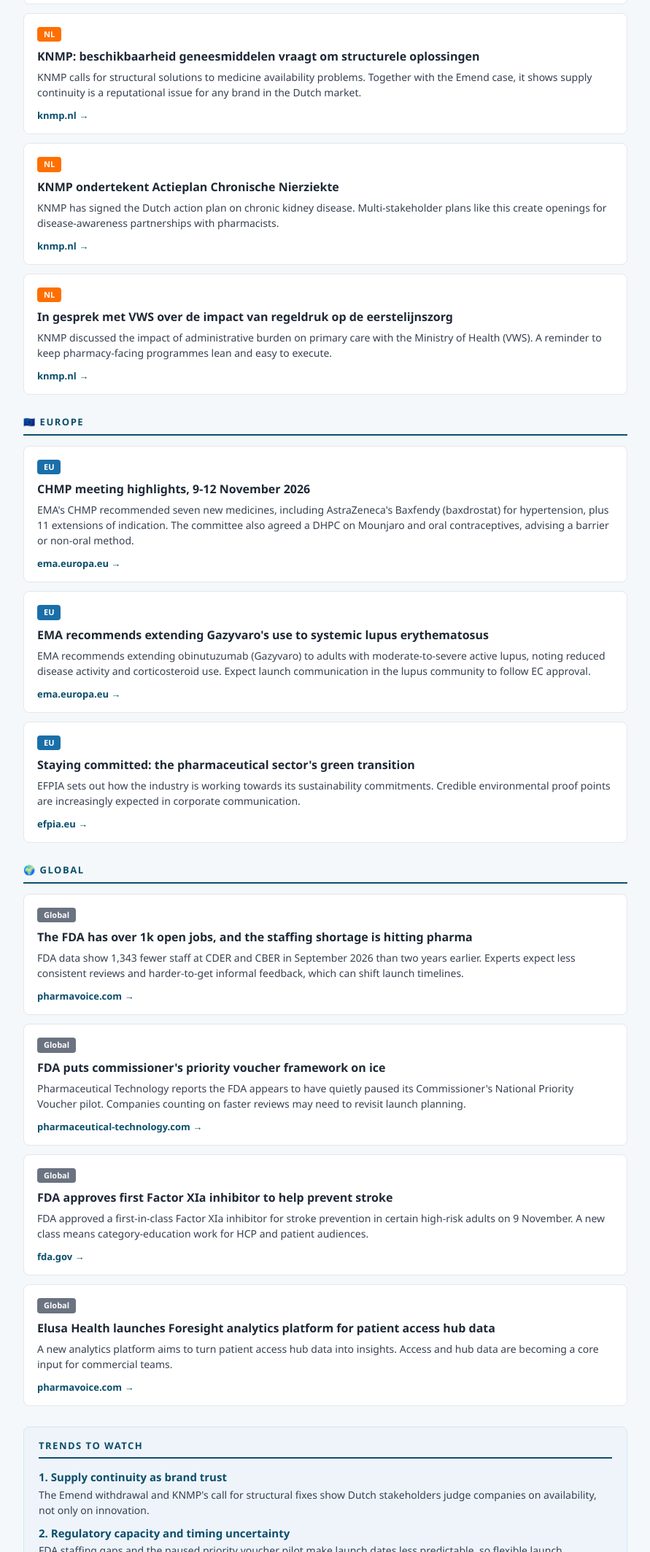
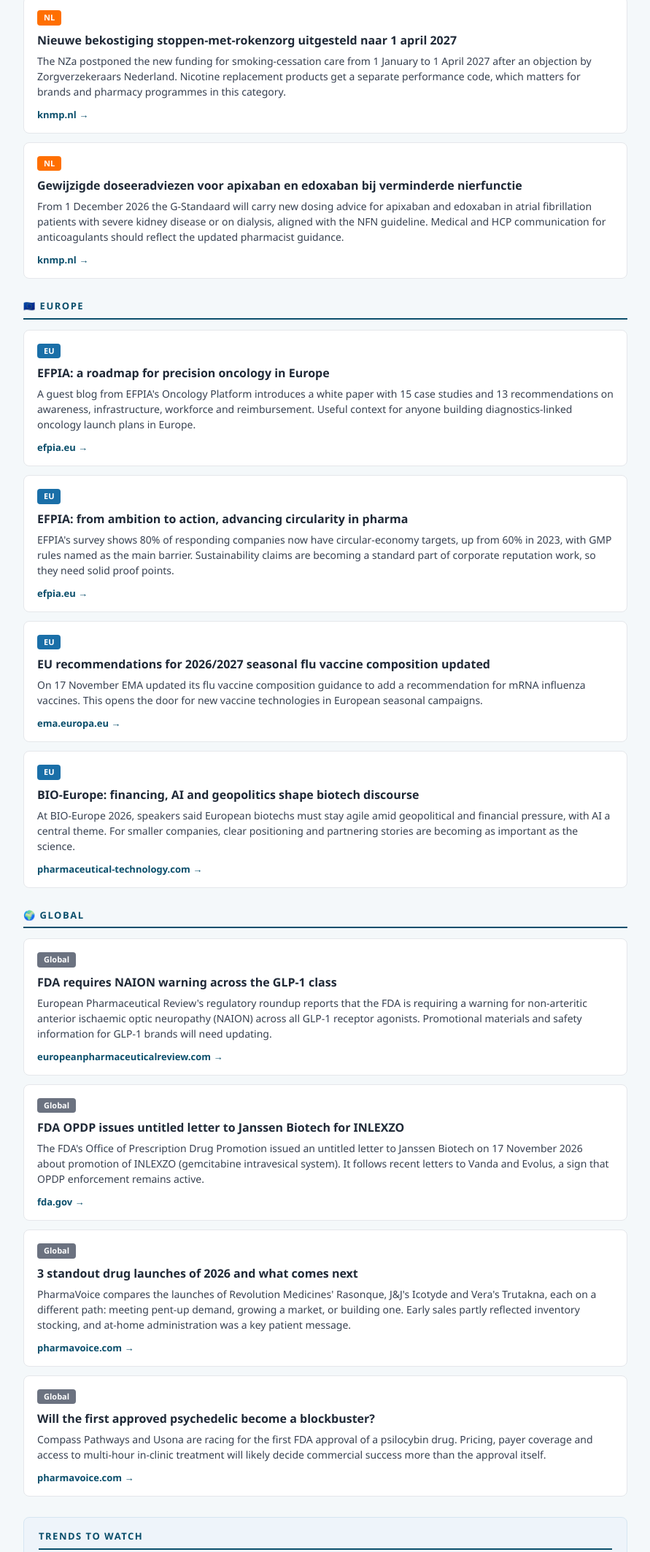
Before and after one commit to njoymarketingonline/pharma-newsfeed, a plain HTML site: page index.html in a window 1280 px wide. Shown: the part 562-2689 px from the top of the page at 73% size, without its empty margins (194-1085 px from the left). Drawn offline with Linux system fonts and the light colour scheme.

Commit message:
Update newsfeed 2026-11-23

```diff
--- a/index.html
+++ b/index.html
@@ -3,7 +3,7 @@
 <head>
 <meta charset="UTF-8">
 <meta name="viewport" content="width=device-width, initial-scale=1">
-<title>Pharma Marketing Newsfeed — November 16, 2026</title>
+<title>Pharma Marketing Newsfeed — November 23, 2026</title>
 <style>
 *{box-sizing:border-box}
 body{margin:0;background:#f4f8fa;font-family:"Segoe UI",Arial,sans-serif;color:#1f2937;line-height:1.5}
@@ -33,93 +33,93 @@ footer{text-align:center;color:#6b7280;font-size:12px;padding:20px 16px 32px}
   <div class="header">
     <p class="eyebrow">Daily Newsfeed</p>
     <h1>Pharma Marketing News</h1>
-    <p class="date">Monday, November 16, 2026</p>
+    <p class="date">Monday, November 23, 2026</p>
   </div>
 
   <div class="container">
 
     <div class="intro">
-      Today's Dutch lead: CBG is asking other companies to take over the marketing authorisation for Emend after MSD announced it will withdraw the product from the Dutch and EU market from 20 November, putting the only aprepitant powder for young children at risk. In Europe, EMA's CHMP recommended seven new medicines, while globally a FDA staffing gap of more than 1,000 open roles is starting to affect review timelines and informal regulatory feedback.
+      Today's Dutch lead: during World AMR Awareness Week, the CBG is running a social media campaign on facts and myths about antibiotics, a good example of regulator-led health communication. In Europe, EFPIA published a roadmap for precision oncology and new circularity data, while globally the FDA issued a fresh OPDP untitled letter and required a class-wide NAION warning for GLP-1 medicines.
     </div>
 
     <h2 class="section-title">🇳🇱 Netherlands</h2>
     <div class="card">
       <span class="tag nl">NL</span>
-      <h3>CBG: verzoek tot overname handelsvergunning Emend</h3>
-      <p>MSD will stop marketing Emend (aprepitant) in the EU and the Netherlands from 20 November for business reasons. CBG calls on other companies to take over the licence, as the 125 mg powder is the only aprepitant option for children aged 6 months to 12 years and is considered a critical medicine.</p>
-      <a href="https://www.cbg-meb.nl/actueel/nieuws/2026/11/10/verzoek-tot-overname-handelsvergunning-emend" target="_blank" rel="noopener">cbg-meb.nl →</a>
+      <h3>CBG: antibioticaresistentie groeit, aandacht voor verstandig antibioticagebruik</h3>
+      <p>During World AMR Awareness Week (18-24 November), the CBG is posting social media explainers on common facts and myths about antibiotics, citing WHO's estimate of five million deaths a year linked to resistance. It shows how Dutch regulators use simple, myth-busting content for public education.</p>
+      <a href="https://www.cbg-meb.nl/actueel/nieuws/2026/11/18/antibioticaresistentie-groeit-cbg-vraagt-aandacht-voor-verstandig-antibioticagebruik" target="_blank" rel="noopener">cbg-meb.nl →</a>
     </div>
     <div class="card">
       <span class="tag nl">NL</span>
-      <h3>KNMP: beschikbaarheid geneesmiddelen vraagt om structurele oplossingen</h3>
-      <p>KNMP calls for structural solutions to medicine availability problems. Together with the Emend case, it shows supply continuity is a reputational issue for any brand in the Dutch market.</p>
-      <a href="https://www.knmp.nl/actueel/nieuws/knmp-beschikbaarheid-geneesmiddelen-vraagt-om-structurele-oplossingen" target="_blank" rel="noopener">knmp.nl →</a>
+      <h3>Nieuwe bekostiging stoppen-met-rokenzorg uitgesteld naar 1 april 2027</h3>
+      <p>The NZa postponed the new funding for smoking-cessation care from 1 January to 1 April 2027 after an objection by Zorgverzekeraars Nederland. Nicotine replacement products get a separate performance code, which matters for brands and pharmacy programmes in this category.</p>
+      <a href="https://www.knmp.nl/actueel/nieuws/nieuwe-bekostiging-stoppen-met-rokenzorg-uitgesteld-naar-1-april-2027" target="_blank" rel="noopener">knmp.nl →</a>
     </div>
     <div class="card">
       <span class="tag nl">NL</span>
-      <h3>KNMP ondertekent Actieplan Chronische Nierziekte</h3>
-      <p>KNMP has signed the Dutch action plan on chronic kidney disease. Multi-stakeholder plans like this create openings for disease-awareness partnerships with pharmacists.</p>
-      <a href="https://www.knmp.nl/actueel/nieuws/knmp-ondertekent-actieplan-chronische-nierziekte" target="_blank" rel="noopener">knmp.nl →</a>
-    </div>
-    <div class="card">
-      <span class="tag nl">NL</span>
-      <h3>In gesprek met VWS over de impact van regeldruk op de eerstelijnszorg</h3>
-      <p>KNMP discussed the impact of administrative burden on primary care with the Ministry of Health (VWS). A reminder to keep pharmacy-facing programmes lean and easy to execute.</p>
-      <a href="https://www.knmp.nl/actueel/nieuws/gesprek-met-vws-over-de-impact-van-regeldruk-op-de-eerstelijnszorg" target="_blank" rel="noopener">knmp.nl →</a>
+      <h3>Gewijzigde doseeradviezen voor apixaban en edoxaban bij verminderde nierfunctie</h3>
+      <p>From 1 December 2026 the G-Standaard will carry new dosing advice for apixaban and edoxaban in atrial fibrillation patients with severe kidney disease or on dialysis, aligned with the NFN guideline. Medical and HCP communication for anticoagulants should reflect the updated pharmacist guidance.</p>
+      <a href="https://www.knmp.nl/actueel/nieuws/gewijzigde-doseeradviezen-voor-apixaban-en-edoxaban-bij-verminderde-nierfunctie-en-intermitterende-hemodialyse" target="_blank" rel="noopener">knmp.nl →</a>
     </div>
     <h2 class="section-title">🇪🇺 Europe</h2>
     <div class="card">
       <span class="tag eu">EU</span>
-      <h3>CHMP meeting highlights, 9-12 November 2026</h3>
-      <p>EMA's CHMP recommended seven new medicines, including AstraZeneca's Baxfendy (baxdrostat) for hypertension, plus 11 extensions of indication. The committee also agreed a DHPC on Mounjaro and oral contraceptives, advising a barrier or non-oral method.</p>
-      <a href="https://www.ema.europa.eu/en/news/meeting-highlights-committee-medicinal-products-human-use-chmp-9-12-november-2026" target="_blank" rel="noopener">ema.europa.eu →</a>
+      <h3>EFPIA: a roadmap for precision oncology in Europe</h3>
+      <p>A guest blog from EFPIA's Oncology Platform introduces a white paper with 15 case studies and 13 recommendations on awareness, infrastructure, workforce and reimbursement. Useful context for anyone building diagnostics-linked oncology launch plans in Europe.</p>
+      <a href="https://www.efpia.eu/news-events/the-efpia-view/blog-articles/from-case-studies-to-common-practice-a-roadmap-for-precision-oncology-in-europe-guest-blog/" target="_blank" rel="noopener">efpia.eu →</a>
     </div>
     <div class="card">
       <span class="tag eu">EU</span>
-      <h3>EMA recommends extending Gazyvaro's use to systemic lupus erythematosus</h3>
-      <p>EMA recommends extending obinutuzumab (Gazyvaro) to adults with moderate-to-severe active lupus, noting reduced disease activity and corticosteroid use. Expect launch communication in the lupus community to follow EC approval.</p>
-      <a href="https://www.ema.europa.eu/en/news/ema-recommends-extending-gazyvaros-use-systemic-lupus-erythematosus" target="_blank" rel="noopener">ema.europa.eu →</a>
+      <h3>EFPIA: from ambition to action, advancing circularity in pharma</h3>
+      <p>EFPIA's survey shows 80% of responding companies now have circular-economy targets, up from 60% in 2023, with GMP rules named as the main barrier. Sustainability claims are becoming a standard part of corporate reputation work, so they need solid proof points.</p>
+      <a href="https://www.efpia.eu/news-events/the-efpia-view/statements-press-releases/from-ambition-to-action-advancing-circularity-in-the-pharmaceutical-sector/" target="_blank" rel="noopener">efpia.eu →</a>
     </div>
     <div class="card">
       <span class="tag eu">EU</span>
-      <h3>Staying committed: the pharmaceutical sector's green transition</h3>
-      <p>EFPIA sets out how the industry is working towards its sustainability commitments. Credible environmental proof points are increasingly expected in corporate communication.</p>
-      <a href="https://www.efpia.eu/news-events/the-efpia-view/blog-articles/staying-committed-how-the-pharmaceutical-sector-is-working-towards-its-green-transition/" target="_blank" rel="noopener">efpia.eu →</a>
+      <h3>EU recommendations for 2026/2027 seasonal flu vaccine composition updated</h3>
+      <p>On 17 November EMA updated its flu vaccine composition guidance to add a recommendation for mRNA influenza vaccines. This opens the door for new vaccine technologies in European seasonal campaigns.</p>
+      <a href="https://www.ema.europa.eu/en/news/eu-recommendations-2026-2027-seasonal-flu-vaccine-composition" target="_blank" rel="noopener">ema.europa.eu →</a>
+    </div>
+    <div class="card">
+      <span class="tag eu">EU</span>
+      <h3>BIO-Europe: financing, AI and geopolitics shape biotech discourse</h3>
+      <p>At BIO-Europe 2026, speakers said European biotechs must stay agile amid geopolitical and financial pressure, with AI a central theme. For smaller companies, clear positioning and partnering stories are becoming as important as the science.</p>
+      <a href="https://www.pharmaceutical-technology.com/features/bio-europe-2026-financing-ai-geopolitics-shape-biotech-discourse/" target="_blank" rel="noopener">pharmaceutical-technology.com →</a>
     </div>
     <h2 class="section-title">🌍 Global</h2>
     <div class="card">
       <span class="tag global">Global</span>
-      <h3>The FDA has over 1k open jobs, and the staffing shortage is hitting pharma</h3>
-      <p>FDA data show 1,343 fewer staff at CDER and CBER in September 2026 than two years earlier. Experts expect less consistent reviews and harder-to-get informal feedback, which can shift launch timelines.</p>
-      <a href="https://www.pharmavoice.com/news/fda-staffing-shortages-drug-reviews-pharma/874293/" target="_blank" rel="noopener">pharmavoice.com →</a>
+      <h3>FDA requires NAION warning across the GLP-1 class</h3>
+      <p>European Pharmaceutical Review's regulatory roundup reports that the FDA is requiring a warning for non-arteritic anterior ischaemic optic neuropathy (NAION) across all GLP-1 receptor agonists. Promotional materials and safety information for GLP-1 brands will need updating.</p>
+      <a href="https://www.europeanpharmaceuticalreview.com/news/the-epr-regulatory-roundup-9-13-november-2026/2136988.article" target="_blank" rel="noopener">europeanpharmaceuticalreview.com →</a>
     </div>
     <div class="card">
       <span class="tag global">Global</span>
-      <h3>FDA puts commissioner's priority voucher framework on ice</h3>
-      <p>Pharmaceutical Technology reports the FDA appears to have quietly paused its Commissioner's National Priority Voucher pilot. Companies counting on faster reviews may need to revisit launch planning.</p>
-      <a href="https://www.pharmaceutical-technology.com/news/fda-puts-commissioners-priority-voucher-framework-on-ice/" target="_blank" rel="noopener">pharmaceutical-technology.com →</a>
+      <h3>FDA OPDP issues untitled letter to Janssen Biotech for INLEXZO</h3>
+      <p>The FDA's Office of Prescription Drug Promotion issued an untitled letter to Janssen Biotech on 17 November 2026 about promotion of INLEXZO (gemcitabine intravesical system). It follows recent letters to Vanda and Evolus, a sign that OPDP enforcement remains active.</p>
+      <a href="https://www.fda.gov/drugs/warning-letters-and-notice-violation-letters-pharmaceutical-companies/untitled-letters" target="_blank" rel="noopener">fda.gov →</a>
     </div>
     <div class="card">
       <span class="tag global">Global</span>
-      <h3>FDA approves first Factor XIa inhibitor to help prevent stroke</h3>
-      <p>FDA approved a first-in-class Factor XIa inhibitor for stroke prevention in certain high-risk adults on 9 November. A new class means category-education work for HCP and patient audiences.</p>
-      <a href="https://www.fda.gov/news-events/press-announcements/fda-approves-first-factor-xla-inhibitor-help-prevent-stroke-certain-adults-high-risk" target="_blank" rel="noopener">fda.gov →</a>
+      <h3>3 standout drug launches of 2026 and what comes next</h3>
+      <p>PharmaVoice compares the launches of Revolution Medicines' Rasonque, J&amp;J's Icotyde and Vera's Trutakna, each on a different path: meeting pent-up demand, growing a market, or building one. Early sales partly reflected inventory stocking, and at-home administration was a key patient message.</p>
+      <a href="https://www.pharmavoice.com/news/standout-drug-launches-2026-revolution-jnj-vera/875175/" target="_blank" rel="noopener">pharmavoice.com →</a>
     </div>
     <div class="card">
       <span class="tag global">Global</span>
-      <h3>Elusa Health launches Foresight analytics platform for patient access hub data</h3>
-      <p>A new analytics platform aims to turn patient access hub data into insights. Access and hub data are becoming a core input for commercial teams.</p>
-      <a href="https://www.pharmavoice.com/press-release/20261111-elusa-health-launches-foresight-analytics-platform-to-transform-patient-acc/" target="_blank" rel="noopener">pharmavoice.com →</a>
+      <h3>Will the first approved psychedelic become a blockbuster?</h3>
+      <p>Compass Pathways and Usona are racing for the first FDA approval of a psilocybin drug. Pricing, payer coverage and access to multi-hour in-clinic treatment will likely decide commercial success more than the approval itself.</p>
+      <a href="https://www.pharmavoice.com/news/race-first-psilocybin-blockbuster-compass-usona/875270" target="_blank" rel="noopener">pharmavoice.com →</a>
     </div>
 
     <div class="trends">
       <h2 class="section-title" style="margin-top:0;">Trends to Watch</h2>
-      <h3>1. Supply continuity as brand trust</h3>
-      <p>The Emend withdrawal and KNMP's call for structural fixes show Dutch stakeholders judge companies on availability, not only on innovation.</p>
-      <h3>2. Regulatory capacity and timing uncertainty</h3>
-      <p>FDA staffing gaps and the paused priority voucher pilot make launch dates less predictable, so flexible launch communication plans matter.</p>
-      <h3>3. Patient-access data and partnerships</h3>
-      <p>Hub analytics platforms and pharmacist-backed action plans point to access and collaboration as the new centre of commercial strategy.</p>
+      <h3>1. Public education as a regulator tool</h3>
+      <p>The CBG's AMR myth-busting campaign shows that short, plain-language social content is now standard for Dutch health authorities, and a good benchmark for compliant disease-awareness work.</p>
+      <h3>2. Safety and promotion scrutiny</h3>
+      <p>A class-wide GLP-1 label change and a new OPDP untitled letter are reminders to keep promotional materials and fair-balance information current.</p>
+      <h3>3. Access shapes launch success</h3>
+      <p>From precision oncology reimbursement in Europe to in-clinic psychedelic therapy in the US, commercial outcomes depend more and more on access pathways, not only on approval.</p>
     </div>
 
   </div>
```
